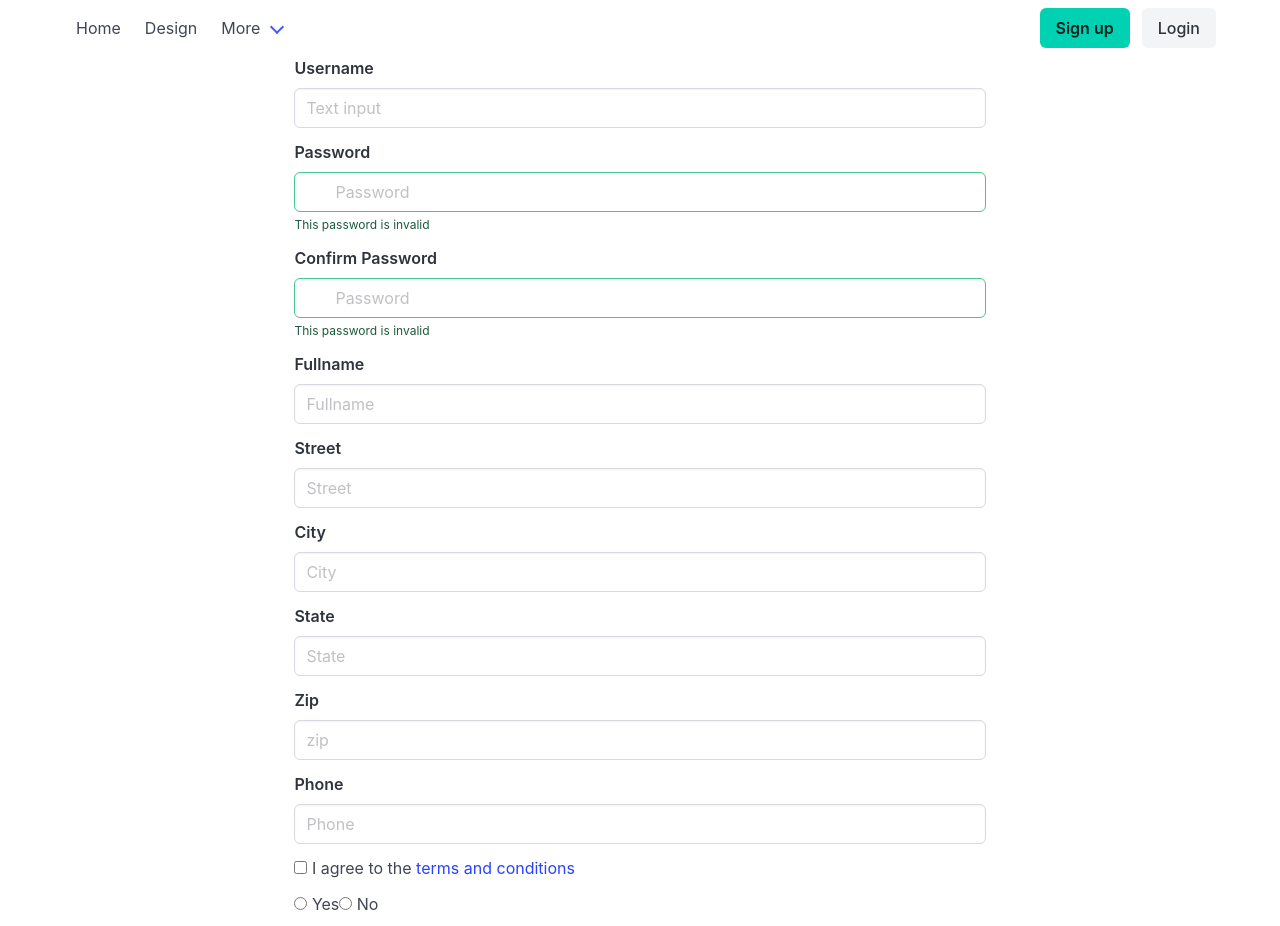
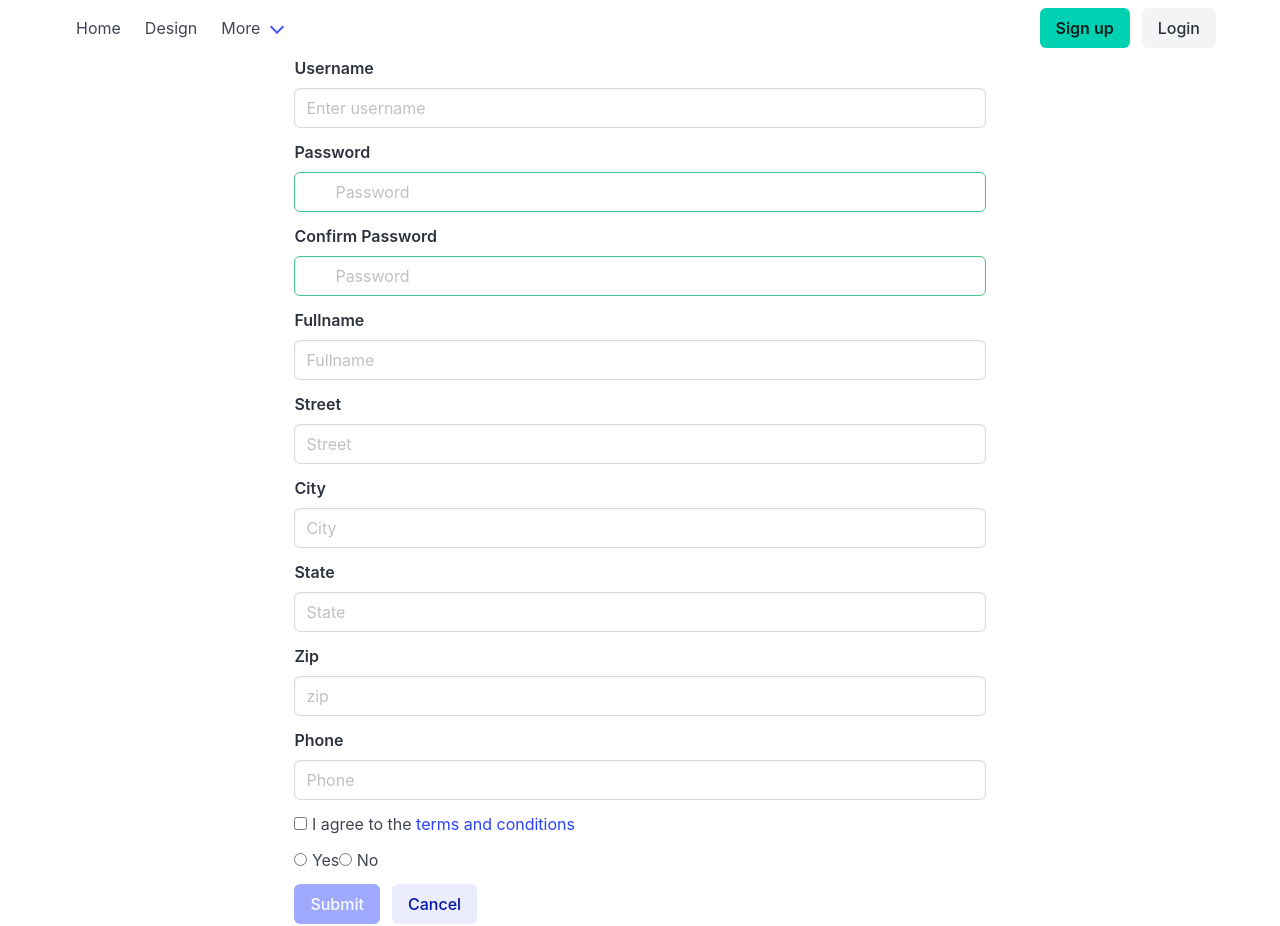
Before and after one commit to j0y0nt/tcfe, an Angular app in the folder ang-fe/: page /register in a window 1280 px wide. Shown: the top 926 px of the page. Built offline with nearby package versions, Linux system fonts and the light colour scheme.

Commit message:
Add validation registration form.

```diff
--- a/ang-fe/src/app/register/register.component.html
+++ b/ang-fe/src/app/register/register.component.html
@@ -1,17 +1,26 @@
 <div class="container" style="width: 60%;">
-    <form [formGroup]="applyForm" (submit)="registerUser()">
-    <div class="field">
-        <label class="label">Username</label>
+    <form [formGroup]="registrationForm" (submit)="registerUser()">
+      <div class="field">
+        <label class="label" for="reg-username">Username</label>
         <div class="control">
-          <input class="input" type="text" placeholder="Text input" formControlName="username">
+          <input id="reg-username" class="input" type="text" required
+            name="username" autocomplete="username"
+            placeholder="Enter username" formControlName="username" >
+        </div>
+        <div *ngIf="username && username.invalid && (username.dirty || username.touched)">
+          <p class="help is-danger" *ngIf="username.hasError('required')" >
+            Username is required.
+          </p>
+          <p class="help is-danger" *ngIf="username.hasError('minlength')" >
+            Username must be at least 4 characters long.</p>
         </div>
       </div>
 
       <div class="field">
-        <label class="label">Password</label>
+        <label class="label" for="reg-password">Password</label>
         <div class="control has-icons-left has-icons-right">
-          <input class="input is-success" type="password" placeholder="Password"
-          formControlName="password">
+          <input id="reg-password"  class="input is-success" type="password"
+          placeholder="Password" autocomplete="new-password" formControlName="password">
           <span class="icon is-small is-left">
             <i class="fas fa-user"></i>
           </span>
@@ -19,13 +28,20 @@
             <i class="fas fa-check"></i>
           </span>
         </div>
-        <p class="help is-success">This password is invalid</p>
+        <div *ngIf="password && password.invalid && (password.dirty || password.touched)">
+          <p class="help is-danger" *ngIf="password.hasError('required')" >
+            Password is required.
+          </p>
+          <p class="help is-danger" *ngIf="password.hasError('minlength')" >
+            Password must be at least 8 characters long.</p>
+        </div>
       </div>
 
       <div class="field">
-        <label class="label">Confirm Password</label>
+        <label class="label" for="reg-confirm-password">Confirm Password</label>
         <div class="control has-icons-left has-icons-right">
-          <input class="input is-success" type="password" placeholder="Password"
+          <input id="reg-confirm-password" class="input is-success" type="password"
+          placeholder="Password" autocomplete="new-password"  name="confirmPassword"
           formControlName="confirmPassword">
           <span class="icon is-small is-left">
             <i class="fas fa-user"></i>
@@ -34,55 +50,63 @@
             <i class="fas fa-check"></i>
           </span>
         </div>
-        <p class="help is-success">This password is invalid</p>
-      </div>
-
-      <div class="field">
-        <label class="label">Fullname</label>
-        <div class="control">
-          <input class="input" type="text" placeholder="Fullname"  formControlName="fullName">
+        <div *ngIf="confirmPassword && confirmPassword.invalid && (confirmPassword.dirty || confirmPassword.touched)">
+          <p class="help is-danger" *ngIf="confirmPassword.hasError('required')" >
+            Confirm Password is required.
+          </p>
+          <p class="help is-danger" *ngIf="confirmPassword.hasError('minlength')" >
+            Confirm Password must be at least 8 characters long.</p>
         </div>
       </div>
 
       <div class="field">
-        <label class="label">Street</label>
+        <label class="label" for="reg-fullName">Fullname</label>
         <div class="control">
-          <input class="input" type="text" placeholder="Street"  formControlName="street">
+          <input id="reg-fullName" class="input" type="text" placeholder="Fullname"
+            formControlName="fullName">
         </div>
       </div>
 
       <div class="field">
-        <label class="label">City</label>
+        <label class="label" for="reg-street">Street</label>
         <div class="control">
-          <input class="input" type="text" placeholder="City"  formControlName="city">
+          <input id="reg-street" class="input" type="text" placeholder="Street"  formControlName="street">
         </div>
       </div>
 
       <div class="field">
-        <label class="label">State</label>
+        <label class="label" for="reg-city">City</label>
         <div class="control">
-          <input class="input" type="text" placeholder="State"  formControlName="state">
+          <input id="reg-city" class="input" type="text" placeholder="City"  formControlName="city">
+        </div>
+      </div>
+
+      <div class="field">
+        <label class="label" for="reg-state">State</label>
+        <div class="control">
+          <input  id="reg-state" class="input" type="text" placeholder="State"  formControlName="state">
         </div>
       </div>
 
     <div class="field">
-        <label class="label">Zip</label>
+        <label class="label" for="reg-zipcode">Zip</label>
         <div class="control">
-            <input class="input" type="text" placeholder="zip"  formControlName="zip">
+            <input  id="reg-zipcode" class="input" type="text" placeholder="zip"  formControlName="zip">
         </div>
     </div>
 
     <div class="field">
-        <label class="label">Phone</label>
+        <label class="label" for="reg-phoneNumber">Phone</label>
         <div class="control">
-            <input class="input" type="text" placeholder="Phone"  formControlName="phoneNumber">
+            <input id="reg-phoneNumber" class="input" type="text" placeholder="Phone"
+             formControlName="phoneNumber">
         </div>
     </div>
 
     <div class="field">
         <div class="control">
-            <label class="checkbox">
-                <input type="checkbox">
+            <label class="checkbox" for="reg-accept-tnc">
+                <input id="reg-accept-tnc" type="checkbox">
                     I agree to the <a href="#">terms and conditions</a>
             </label>
         </div>
@@ -103,7 +127,7 @@
 
     <div class="field is-grouped">
         <div class="control">
-            <button class="button is-link">Submit</button>
+            <button class="button is-link"   type="submit" [disabled]="!registrationForm.valid">Submit</button>
         </div>
         <div class="control">
             <button class="button is-link is-light">Cancel</button>
--- a/ang-fe/src/app/register/register.component.ts
+++ b/ang-fe/src/app/register/register.component.ts
@@ -4,6 +4,7 @@ import {FormControl, FormGroup, ReactiveFormsModule} from '@angular/forms';
 import { RegisterUserService } from '../register-user.service';
 import { User } from '../user';
 import { UserAddress } from '../user-address';
+import { Validators } from '@angular/forms';
 
 @Component({
   selector: 'app-register',
@@ -16,11 +17,13 @@ import { UserAddress } from '../user-address';
 export class RegisterComponent {
 
   registerService: RegisterUserService = inject(RegisterUserService);
+  registrationForm: FormGroup;
 
-  applyForm = new FormGroup({
-    username: new FormControl(''),
-    password: new FormControl(''),
-    confirmPassword: new FormControl(''),
+  constructor() {
+    this.registrationForm = new FormGroup({
+      username: new FormControl('',[Validators.required, Validators.minLength(4)]),
+      password: new FormControl('', [Validators.required, Validators.minLength(8)]),
+      confirmPassword: new FormControl('', [Validators.required, Validators.minLength(8)]),
       fullName: new FormControl(''),
       phoneNumber: new FormControl(''),
       street: new FormControl(''),
@@ -29,20 +32,38 @@ export class RegisterComponent {
       zip: new FormControl(),
       country: new FormControl(''),
     });
+  }
+
+  get username() {
+    return this.registrationForm.get('username');
+  }
+
+  get password() {
+    return this.registrationForm.get('password');
+  }
+
+  get confirmPassword() {
+    return this.registrationForm.get('confirmPassword');
+  }
+
 
   registerUser() {
-
+    console.warn(this.registrationForm.value);
+    console.log('submitted.');
+    if(this.registrationForm.invalid){
+      return;
+    } else {
       let user: User = {
-        username: this.applyForm.value.username!,
-        password: this.applyForm.value.password!,
-        confirmPassword: this.applyForm.value.confirmPassword!,
-        fullname: this.applyForm.value.fullName!,
-        phone: this.applyForm.value.phoneNumber!,
-        street: this.applyForm.value.street!,
-        city: this.applyForm.value.city!,
-        state: this.applyForm.value.state!,
-        zip: this.applyForm.value.zip!,
-        country: this.applyForm.value.country!
+        username: this.registrationForm.value.username!,
+        password: this.registrationForm.value.password!,
+        confirmPassword: this.registrationForm.value.confirmPassword!,
+        fullname: this.registrationForm.value.fullName!,
+        phone: this.registrationForm.value.phoneNumber!,
+        street: this.registrationForm.value.street!,
+        city: this.registrationForm.value.city!,
+        state: this.registrationForm.value.state!,
+        zip: this.registrationForm.value.zip!,
+        country: this.registrationForm.value.country!
       };
 
     this.registerService.registerUser(
@@ -50,3 +71,4 @@ export class RegisterComponent {
     );
     }
   }
+}
```
Lines whose indentation alone changed are shown as unchanged.
